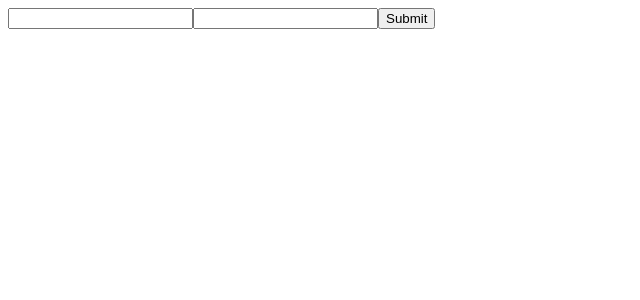
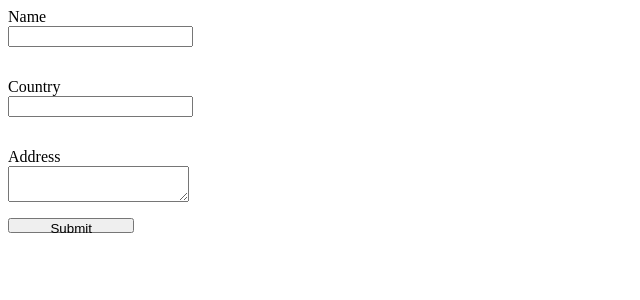
Before and after one commit to Adithya-why/CVapp, a React (Create React App) app in the folder cv-project/: page / in a window 1280 px wide. Shown: the top 300 px of the page, without its empty margins (0-640 px from the left). Built offline with nearby package versions, Linux system fonts and the light colour scheme.

Commit message:
Made multiple input columns for generalinfo compon

```diff
--- a/cv-project/src/App.js
+++ b/cv-project/src/App.js
@@ -1,4 +1,6 @@
 import React from "react";
+
+import "./styles/app.css";
 
 import GeneralInfo from "./GeneralInfo";
 
@@ -10,7 +12,7 @@ class App extends React.Component{
   constructor(props){
     super(props);
 
-
+    //state is initalized
     this.state = {
       data : {},
       name: "",
@@ -35,7 +37,12 @@ class App extends React.Component{
   putData(){
 
     this.setState({
-      data : {name: this.state.name, country: this.state.country},
+      data : {
+        name: this.state.name,
+        country: this.state.country,
+        address : this.state.address,
+
+        },
 
     })
   }
@@ -45,7 +52,7 @@ class App extends React.Component{
     return(
       <>
 
-      <GeneralInfo handler={(e)=>this.putName(e)}  buttonHandler={()=>this.putData()}/>
+      <GeneralInfo changeHandler={(e)=>this.putName(e)}  buttonHandler={()=>this.putData()}/>
 
 
       <CvInfo info={this.state}/>
--- a/cv-project/src/CvInfo.js
+++ b/cv-project/src/CvInfo.js
@@ -9,10 +9,12 @@ class CvInfo extends React.Component{
     render(){
         let name = this.props.info.data.name;
         let country = this.props.info.data.country;
+        let address = this.props.info.data.address;
         return(
             <>
             <div>{name}</div>
             <div>{country}</div>
+            <div>{address}</div>
             </>
         )
     }
--- a/cv-project/src/GeneralInfo.js
+++ b/cv-project/src/GeneralInfo.js
@@ -11,11 +11,26 @@ class GeneralInfo extends React.Component{
 
 
         return(
-            <>
-            <input type="text" onChange={this.props.handler} className="name"></input>
-            <input type="text" onChange={this.props.handler} className="country"></input>
-            <button onClick={this.props.buttonHandler}>Submit</button>
-            </>
+            <div className="ginfo">
+
+            <div>
+                <label htmlFor="name">Name</label>
+                <input type="text" onChange={this.props.changeHandler} className="name" id="name"></input>
+            </div>
+
+            <div>
+                <label htmlFor="country">Country</label>
+                <input type="text" onChange={this.props.changeHandler} className="country" id="country"></input>
+            </div>
+
+            <div>
+                <label htmlFor="address">Address</label>
+                <textarea onChange={this.props.changeHandler} className="address" id="address"></textarea>
+            </div>
+
+
+            <button onClick={this.props.buttonHandler} className="gbtn">Submit</button>
+            </div>
         )
     }
 }
--- /dev/null
+++ b/cv-project/src/styles/app.css
@@ -0,0 +1,17 @@
+.ginfo{
+   display: grid;
+   grid-template-rows: 1fr 1fr 1fr;
+   grid-template-columns: 1fr;
+   gap: 1em;
+}
+
+
+.name,.country,.address{
+    display: flex;
+    flex-direction: row;
+    align-items: center;
+}
+.gbtn{
+    width: 10%;
+    height: 70%;
+}
```
